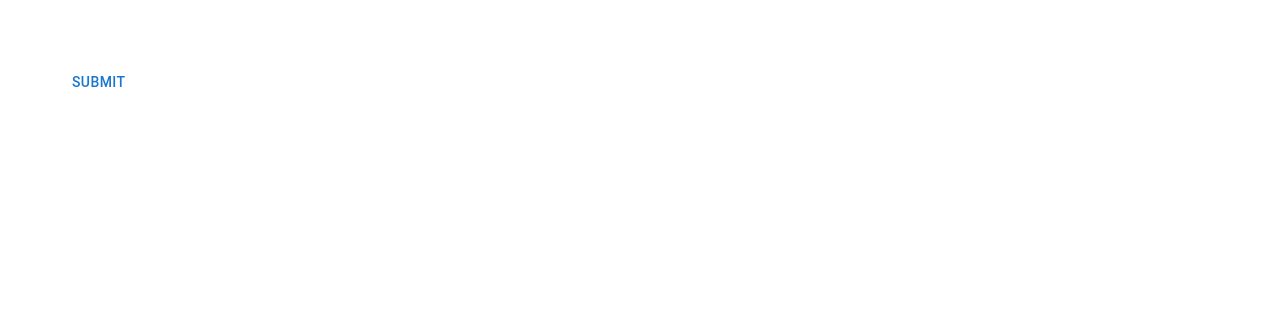
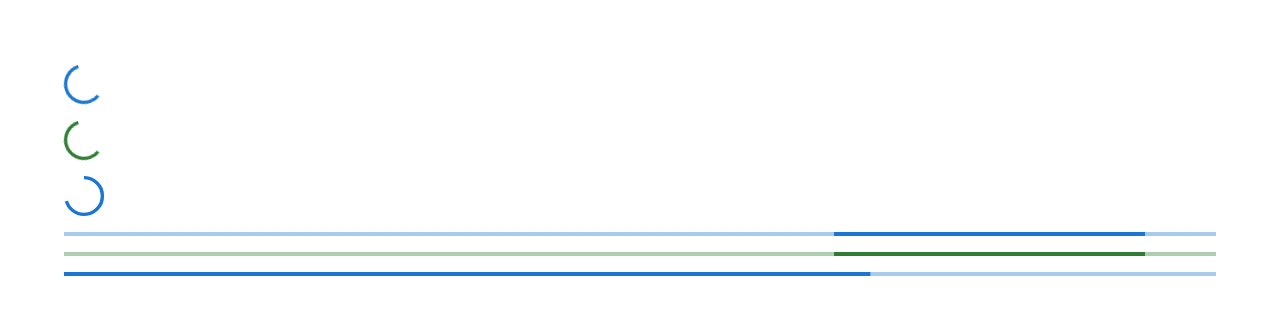
Before and after one commit to thinhnguyen5/React-Mui, a React (Create React App) app: page / in a window 1280 px wide. Shown: the top 314 px of the page. Built offline with nearby package versions, Linux system fonts and the light colour scheme.

Commit message:
Mui Progress

```diff
--- a/src/App.tsx
+++ b/src/App.tsx
@@ -1,6 +1,8 @@
 import './App.css';
 import MuiAlter from './component/MuiAlter';
 import MuiChip from './component/MuiChip';
+import MuiDialog from './component/MuiDialog';
+import MuiProgress from './component/MuiProgress';
 import { MuiSnackbar } from './component/MuiSnackbar';
 import MuiTable from './component/MuiTable';
 import MuiTooltip from './component/MuiTooltip';
@@ -57,7 +59,9 @@ function App() {
       {/* <MuiTooltip /> */}
       {/* <MuiTable /> */}
       {/* <MuiAlter /> */}
-      <MuiSnackbar />
+      {/* <MuiSnackbar /> */}
+      {/* <MuiDialog /> */}
+      <MuiProgress />
     </div>
   );
 }
--- /dev/null
+++ b/src/component/MuiDialog.tsx
@@ -0,0 +1,39 @@
+import {
+  Button,
+  Dialog,
+  DialogTitle,
+  DialogContent,
+  DialogContentText,
+  DialogActions,
+} from "@mui/material";
+import { useState } from "react";
+
+const MuiDialog = () => {
+  const [open, setOpen] = useState(false);
+  return (
+    <>
+      <Button onClick={() => setOpen(true)}>Open dialog</Button>
+      <Dialog
+        open={open}
+        onClose={() => setOpen(false)}
+        aria-labelledby="dialog-title"
+        aria-describedby="dialog-description"
+      >
+        <DialogTitle id="dialog-title">Submit the test?</DialogTitle>
+        <DialogContent>
+          <DialogContentText id="dialog-description">
+            Are you sure you want to submit the test? You will not be able to
+            edit after submitting
+          </DialogContentText>
+        </DialogContent>
+
+        <DialogActions>
+          <Button onClick={() => setOpen(false)}>Cancel</Button>
+          <Button autoFocus onClick={() => setOpen(false)}>Submit</Button>
+        </DialogActions>
+      </Dialog>
+    </>
+  );
+};
+
+export default MuiDialog;
--- /dev/null
+++ b/src/component/MuiProgress.tsx
@@ -0,0 +1,17 @@
+import { CircularProgress, Stack, LinearProgress } from '@mui/material'
+
+const MuiProgress = () => {
+  return (
+    <Stack spacing={2}>
+        <CircularProgress />
+        <CircularProgress color='success' />
+        <CircularProgress variant='determinate' value={70} />
+
+        <LinearProgress />
+        <LinearProgress color='success' />
+        <LinearProgress variant='determinate' value={70} />
+    </Stack>
+  )
+}
+
+export default MuiProgress
```
